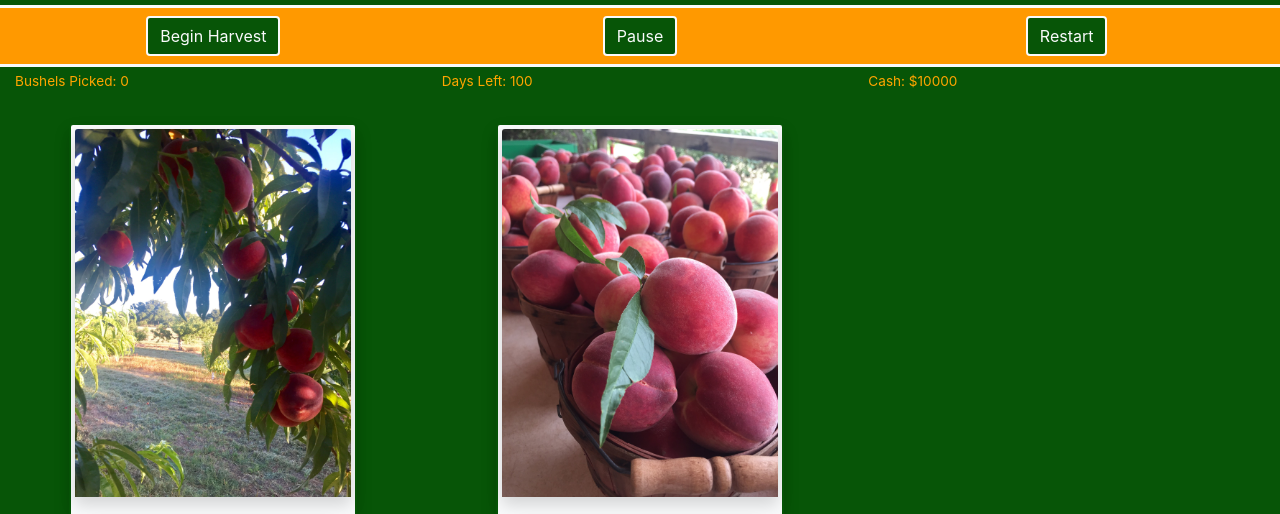
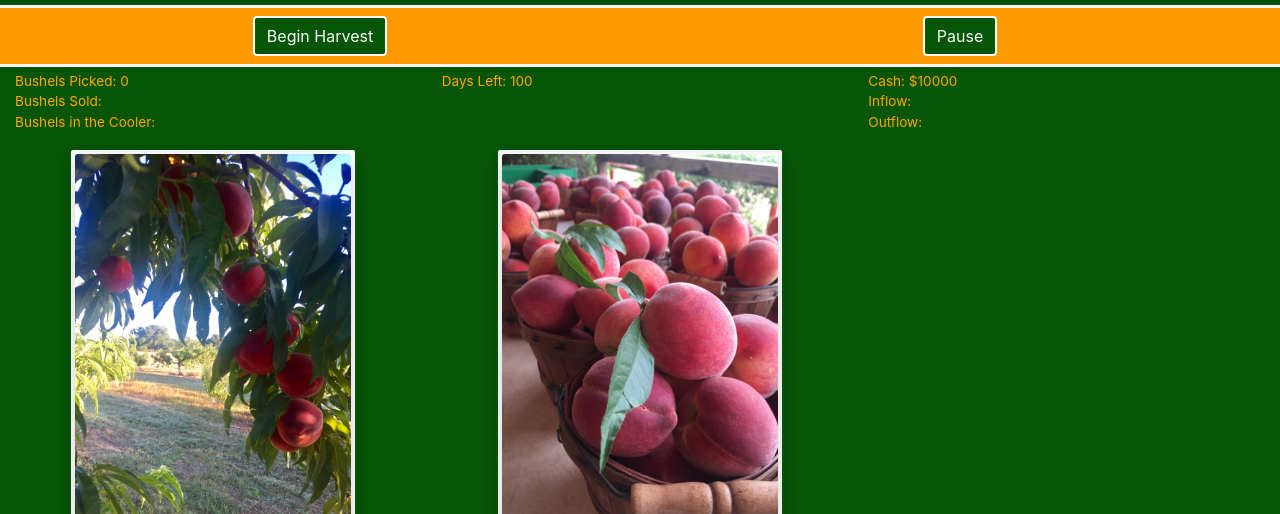
Before and after one commit to JoshuaStudebaker/peach-farm, a plain HTML site: page index.html in a window 1280 px wide. Shown: the part 51-565 px from the top of the page. Drawn offline with nearby package versions, Linux system fonts and the light colour scheme.

Commit message:
added dispalys

```diff
--- a/app.js
+++ b/app.js
@@ -137,6 +137,10 @@ let farmEquipmentDisplay = document.getElementById("farmEquipment");
 let farmSecurityDisplay = document.getElementById("farmSecurity");
 let farmWorkersHiredDisplay = document.getElementById("farmWorkersHired");
 let farmNameDisplay = document.getElementById("famName");
+let bushelsSoldDisplay = document.getElementById("bushels-sold");
+let bushelsInStorageDisplay = document.getElementById("bushels-in-storage");
+let cashOutDisplay = document.getElementById("cash-out");
+let cashInDisplay = document.getElementById("cash-in");
 
 // Intervals
 function dayCountSummer() {
--- a/index.html
+++ b/index.html
@@ -20,24 +20,29 @@
     </header>
     <main class="container-fluid flex-grow-1">
       <div class="row text-center py-2 border-y-light hg-sidekick-darker">
-      <div class="col-4 text center">
+      <div class="col-6 text center">
           <button type="button" class="btn start-buttons rounded" onclick="daysLeftSummer()">
             Begin Harvest
           </button>
-        </div><div class="col-4 text center">
+        </div><div class="col-6 text center">
           <button type="button" class="btn start-buttons rounded" onclick="pause()">
             Pause
           </button>
-        </div><div class="col-4 text center">
-          <button type="button" class="btn start-buttons rounded" onclick="restart()">
-            Restart
-          </button>
         </div>
+
       </div>
       <div class="row hg-main mt-1">
-        <div class="col-4"> <p id="bushel-count">Bushels Picked:</p></div>
+        <div class="col-4">
+          <p id="bushel-count" class="my-0">Bushels Picked:</p>
+          <p id="bushels-sold"class="my-0" >Bushels Sold:</p>
+          <p id="bushels-in-storage" class="my-0">Bushels in the Cooler:</p>
+        </div>
         <div class="col-4"><p id="days-left">Days Left:</p></div>
-        <div class="col-4"><p id="cash">Cash:</p></div>
+        <div class="col-4">
+          <p id="cash" class="my-0" >Cash:</p>
+          <p id="cash-in" class="my-0">Inflow:</p>
+          <p id="cash-out" class="my-0" >Outflow:</p>
+        </div>
       </div>
       <div class="row text-center my-3">
         <div class="col-md-4 d-flex justify-content-center">
```
